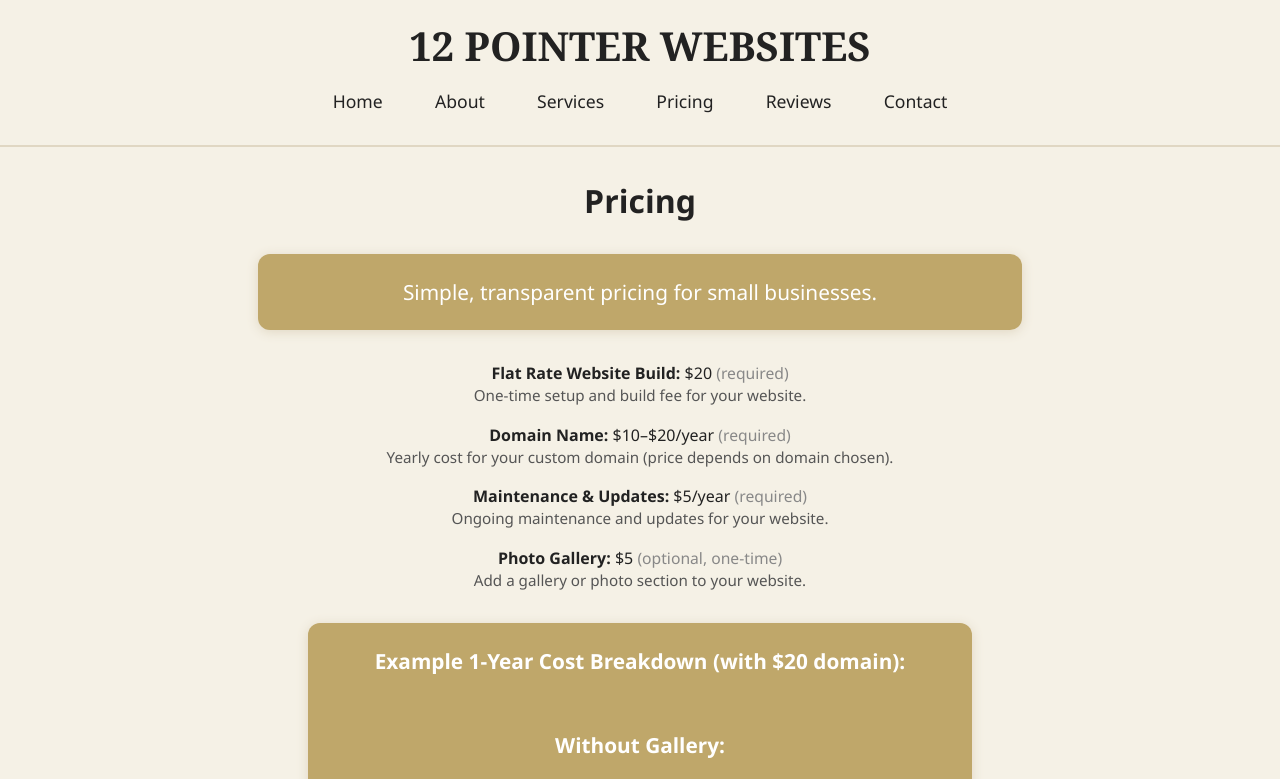
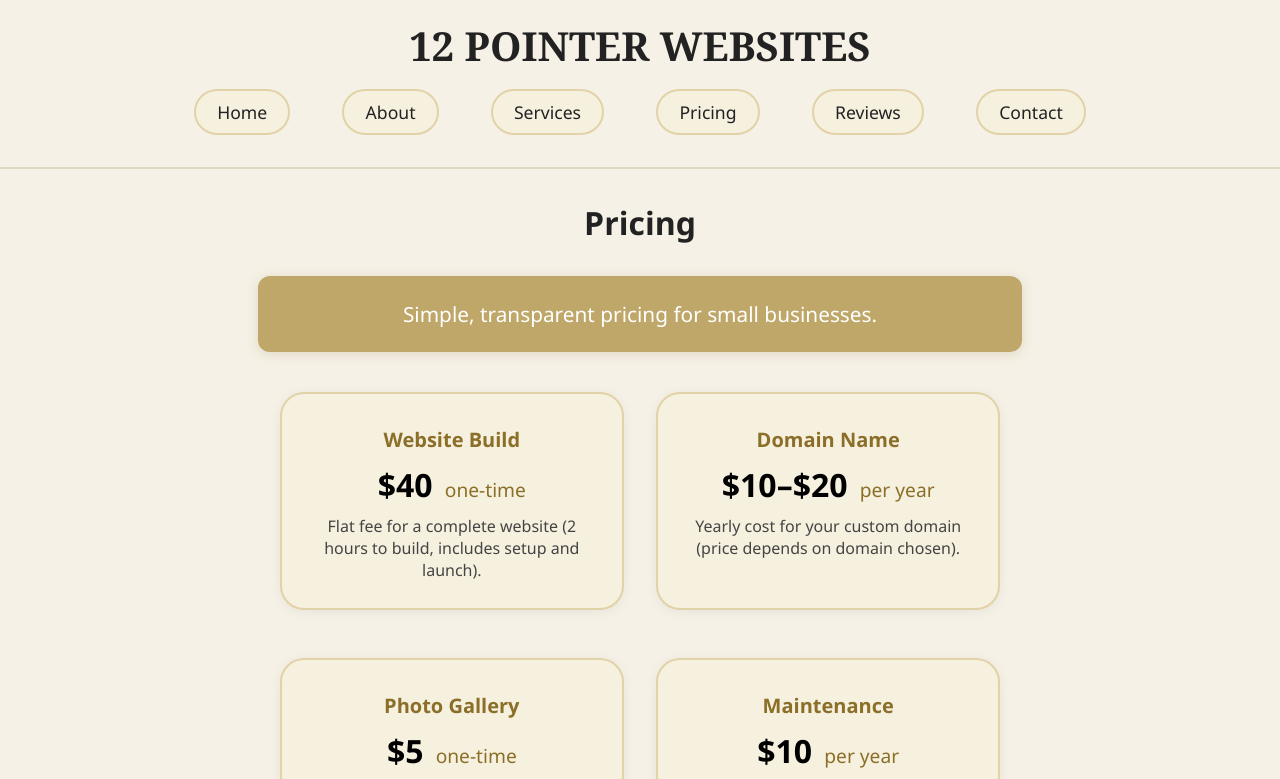
Before and after one commit to C78C73/Business-Page, a plain HTML site: page pricing.html in a window 1280 px wide. Shown: the part 155-934 px from the top of the page. Drawn offline with Linux system fonts and the light colour scheme.

Commit message:
animations and good to go

```diff
--- a/assets/main.js
+++ b/assets/main.js
@@ -1,3 +1,19 @@
+// Fade-out animation on page navigation
+document.addEventListener('DOMContentLoaded', () => {
+  const navLinks = document.querySelectorAll('nav a');
+  navLinks.forEach(link => {
+    link.addEventListener('click', function(e) {
+      // Only animate if not opening in new tab/window
+      if (this.target === '' || this.target === undefined) {
+        e.preventDefault();
+        document.body.classList.add('page-fade-out');
+        setTimeout(() => {
+          window.location.href = this.href;
+        }, 350);
+      }
+    });
+  });
+});
 // Simple fade-in animation for sections
 window.addEventListener('DOMContentLoaded', () => {
   const sections = document.querySelectorAll('section, .cta, form, footer.site-footer');
--- a/assets/style.css
+++ b/assets/style.css
@@ -1,3 +1,86 @@
+/* Page fade-out animation for navigation */
+body.page-fade-out {
+  opacity: 0;
+  transition: opacity 0.35s cubic-bezier(.4,0,.2,1);
+}
+body {
+  transition: opacity 0.35s cubic-bezier(.4,0,.2,1);
+}
+/* Pricing cards layout */
+.pricing-cards-container {
+  display: flex;
+  flex-wrap: wrap;
+  justify-content: center;
+  gap: 2rem;
+  margin: 2.5rem 0 1.5rem 0;
+}
+.pricing-card {
+  background: #f6f0df;
+  border: 2px solid #e2d2a7;
+  border-radius: 1.5em;
+  box-shadow: 0 2px 12px rgba(0,0,0,0.06);
+  padding: 2rem 2.2rem 1.5rem 2.2rem;
+  min-width: 220px;
+  max-width: 270px;
+  text-align: center;
+  margin-bottom: 1rem;
+  transition: box-shadow 0.2s, border 0.2s;
+}
+.pricing-card:hover {
+  box-shadow: 0 6px 24px rgba(139,111,40,0.13);
+  border: 2px solid #c6b175;
+}
+.pricing-title {
+  font-size: 1.25em;
+  font-weight: 700;
+  margin-bottom: 0.5em;
+  color: #8B6F28;
+}
+.pricing-price {
+  font-size: 2em;
+  font-weight: 800;
+  margin-bottom: 0.3em;
+  color: #000;
+}
+.pricing-onetime, .pricing-yearly {
+  font-size: 0.6em;
+  font-weight: 500;
+  color: #8B6F28;
+  margin-left: 0.2em;
+}
+.pricing-desc {
+  font-size: 1em;
+  color: #444;
+  margin-bottom: 0.2em;
+}
+/* Rounded button style for nav links */
+nav a {
+  display: inline-block;
+  background: #f6f0df;
+  color: #000;
+  padding: 0.5em 1.2em;
+  margin: 0 0.3em;
+  border-radius: 2em;
+  text-decoration: none;
+  font-weight: 600;
+  border: 2px solid #e2d2a7;
+  box-shadow: none;
+  transition: background 0.2s, color 0.2s, border 0.2s;
+}
+nav a:hover, nav a:focus {
+  background: #c6b175;
+  color: #fff;
+  border: 2px solid #c6b175;
+}
+/* Make all links brown and black on hover */
+a, a:visited {
+  color: #8B6F28;
+  text-decoration: underline;
+  transition: color 0.2s;
+}
+a:hover, a:focus {
+  color: #000;
+}
 /* Extra space between TOS/Privacy Policy list items */
 #tos .cta ol > li, #privacy .cta ol > li {
   margin-bottom: 1.2em;
--- a/pricing.html
+++ b/pricing.html
@@ -23,26 +23,40 @@
   <main>
     <section id="pricing">
     <h2 class="centered-heading">Pricing</h2>
-      <div class="cta">
-        Simple, transparent pricing for small businesses.
+    <div class="cta">Simple, transparent pricing for small businesses.</div>
+    <div class="pricing-cards-container">
+      <div class="pricing-card">
+        <div class="pricing-title">Website Build</div>
+        <div class="pricing-price">$40 <span class="pricing-onetime">one-time</span></div>
+        <div class="pricing-desc">Flat fee for a complete website (2 hours to build, includes setup and launch).</div>
       </div>
-      <div class="centered-pricing-details">
-        <div><strong>Flat Rate Website Build:</strong> $20 <span style="color:#888; font-size:0.98em;">(required)</span><br><span style="font-size:0.95em; color:#555;">One-time setup and build fee for your website.</span></div>
-        <div><strong>Domain Name:</strong> $10–$20/year <span style="color:#888; font-size:0.98em;">(required)</span><br><span style="font-size:0.95em; color:#555;">Yearly cost for your custom domain (price depends on domain chosen).</span></div>
-        <div><strong>Maintenance & Updates:</strong> $5/year <span style="color:#888; font-size:0.98em;">(required)</span><br><span style="font-size:0.95em; color:#555;">Ongoing maintenance and updates for your website.</span></div>
-        <div><strong>Photo Gallery:</strong> $5 <span style="color:#888; font-size:0.98em;">(optional, one-time)</span><br><span style="font-size:0.95em; color:#555;">Add a gallery or photo section to your website.</span></div>
+      <div class="pricing-card">
+        <div class="pricing-title">Domain Name</div>
+        <div class="pricing-price">$10–$20 <span class="pricing-yearly">per year</span></div>
+        <div class="pricing-desc">Yearly cost for your custom domain (price depends on domain chosen).</div>
       </div>
-      <div class="cta" style="margin-top:2rem; max-width:600px; margin-left:auto; margin-right:auto;">
-        <strong>Example 1-Year Cost Breakdown (with $20 domain):</strong><br><br>
-        <b>Without Gallery:</b><br>
-        $20 (website build, one-time) + $20 (domain, yearly) + $5 (maintenance, yearly) = <b>$45 first year</b><br><br>
-        <b>With Gallery:</b><br>
-        $20 (website build, one-time) + $20 (domain, yearly) + $5 (maintenance, yearly) + $5 (gallery, one-time) = <b>$50 first year</b><br><br>
-        <span style="font-size:0.97em; color:#444;">Future years: just the domain + maintenance ($25/year, or whatever your domain costs + $5).</span>
+      <div class="pricing-card">
+        <div class="pricing-title">Photo Gallery</div>
+        <div class="pricing-price">$5 <span class="pricing-onetime">one-time</span></div>
+        <div class="pricing-desc">Add a gallery or photo section to your website (optional).</div>
       </div>
-      <div class="cta" style="margin-top:2rem;">
-        Need something else? <a href="contact.html">Contact us</a> for a custom quote!
+      <div class="pricing-card">
+        <div class="pricing-title">Maintenance</div>
+        <div class="pricing-price">$10 <span class="pricing-yearly">per year</span></div>
+        <div class="pricing-desc">Ongoing updates, security, and support for your website.</div>
       </div>
+    </div>
+    <div class="cta" style="margin-top:2rem; max-width:600px; margin-left:auto; margin-right:auto;">
+      <strong>Example 1-Year Cost Breakdown (with $15 domain):</strong><br><br>
+      <b>Without Gallery:</b><br>
+      $40 (website build, one-time) + $15 (domain, yearly) + $10 (maintenance, yearly) = <b>$65 first year</b><br><br>
+      <b>With Gallery:</b><br>
+      $40 (website build, one-time) + $15 (domain, yearly) + $10 (maintenance, yearly) + $5 (gallery, one-time) = <b>$70 first year</b><br><br>
+      <span style="font-size:0.97em; color:#444;">Future years: just the domain + maintenance ($25/year, or whatever your domain costs + $10).</span>
+    </div>
+    <div class="cta" style="margin-top:2rem;">
+      Need something else? <a href="contact.html">Contact us</a> for a custom quote!
+    </div>
     </section>
   </main>
   <footer class="site-footer-mimic">
```
Also changed, not shown: contact.html (+13 -8 lines), index.html (+1 -1 lines), reviews.html (+15 -15 lines), tos.html (+1 -1 lines).
